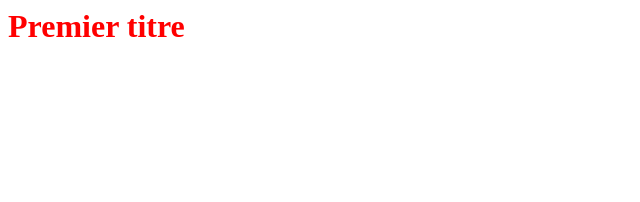
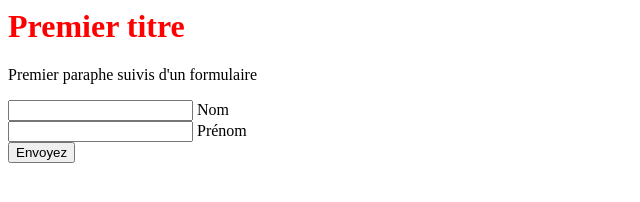
Before and after one commit to Briac35440/Premier-repository, a plain HTML site: page index.html in a window 1280 px wide. Shown: the whole page, without its empty margins (0-640 px from the left). Drawn offline with Linux system fonts and the light colour scheme.

Commit message:
Modification et ajout d'un formulaire

```diff
--- a/index.html
+++ b/index.html
@@ -8,5 +8,15 @@
 </head>
 <body>
     <H1>Premier titre</H1>
+    <p>
+        Premier paraphe suivis d'un formulaire <br>
+        <form action="#" method="post" id="first_form">
+            <input type="text" name="name" id="name"> <label for="name"> Nom</label> <br>
+            <input type="text" name="firstname" id="firstname"> <label for="firstname">Prénom</label> <br>
+
+            <input type="submit" value="Envoyez">
+        </form>
+
+    </p>
 </body>
 </html>
```
